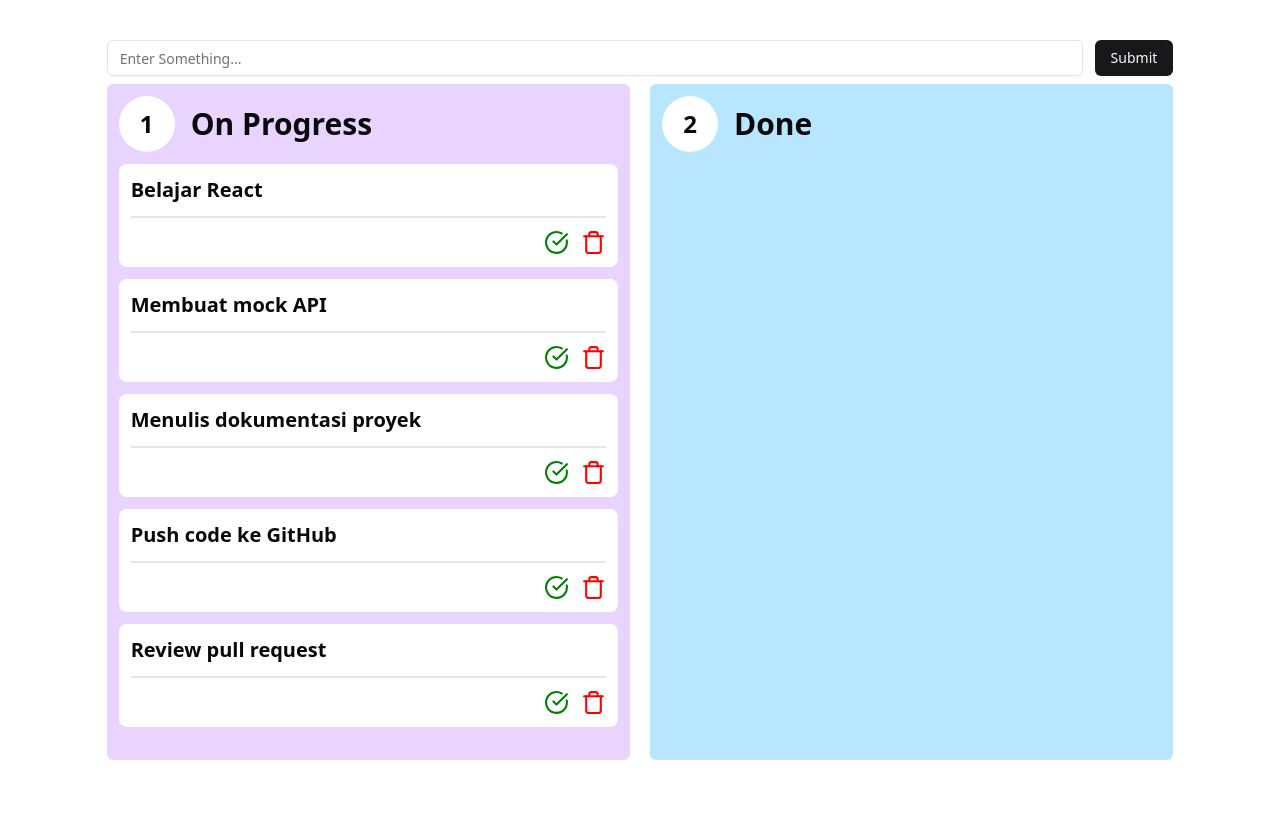
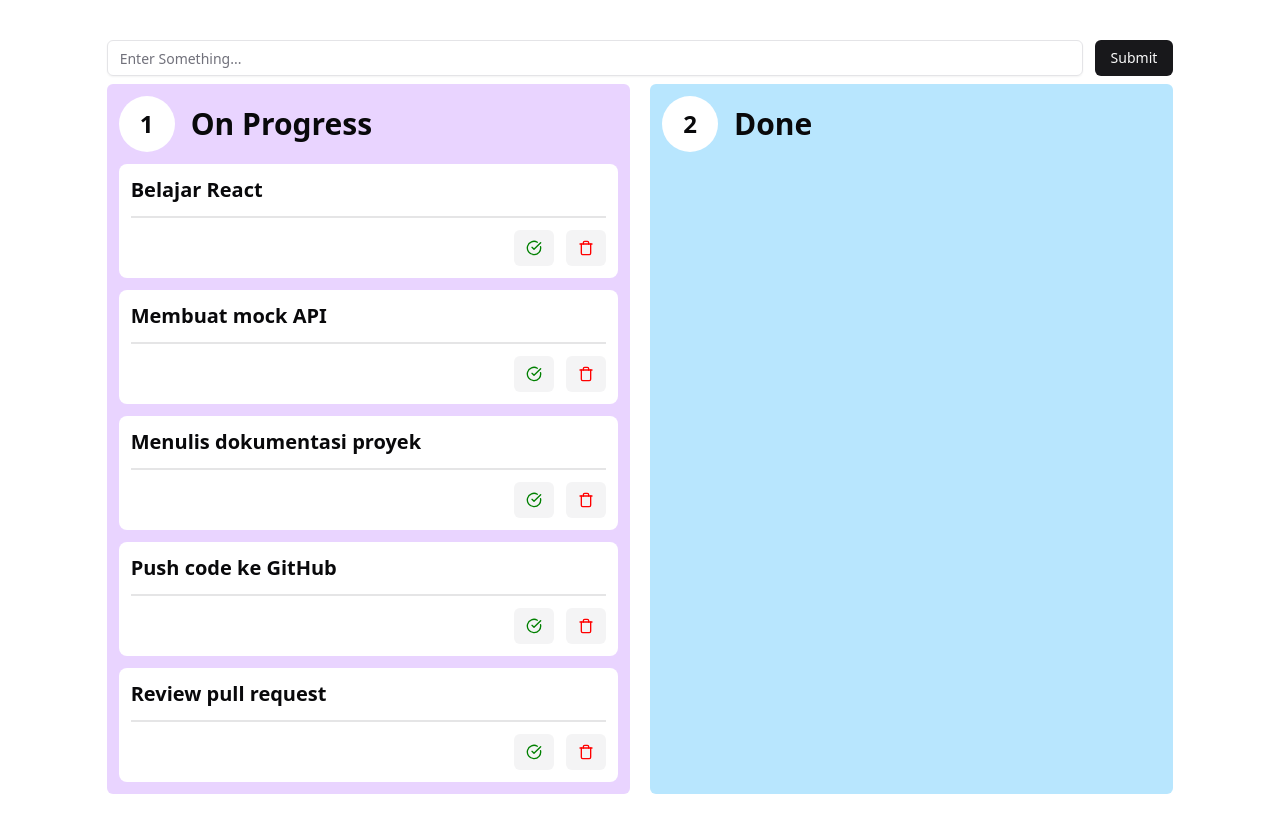
Before and after one commit to RizkyArdiansyahhh/react-data-fetching-best-practice, a Next.js app: page / in a window 1280 px wide. Shown: the top 832 px of the page. Built offline with nearby package versions, Linux system fonts and the light colour scheme; data requests are answered from the project's data file.

Commit message:
feat : delete todo

```diff
--- /dev/null
+++ b/src/api/delete-todo.ts
@@ -0,0 +1,8 @@
+import { axiosInstance } from "@/lib/axios";
+
+type TodoItemRequest = {
+  id: number;
+};
+export const deleteTodo = async ({ id }: TodoItemRequest) => {
+  return await axiosInstance.delete(`/todos/${id}`);
+};
--- /dev/null
+++ b/src/api/get-todos.ts
@@ -0,0 +1,7 @@
+import { axiosInstance } from "@/lib/axios";
+import { Todo } from "@/types/api";
+
+export const getTodos = async () => {
+  const response = await axiosInstance.get<Todo[]>("/todos");
+  return response.data;
+};
--- a/src/app/page.tsx
+++ b/src/app/page.tsx
@@ -1,20 +1,31 @@
 "use client";
+import { deleteTodo } from "@/api/delete-todo";
+import { getTodos } from "@/api/get-todos";
 import HeadlineBoardTodo from "@/components/shared/headline-board-todo";
 import TodoCard from "@/components/shared/todo-card";
 import { Button } from "@/components/ui/button";
 import { Input } from "@/components/ui/input";
-import { axiosInstance } from "@/lib/axios";
+import { queryClient } from "@/lib/query-client";
 import { Todo } from "@/types/api";
-import { useQuery } from "@tanstack/react-query";
+import { useMutation, useQuery } from "@tanstack/react-query";
 
 export default function Home() {
   const { data: todos, isLoading: fetchTodosIsLoading } = useQuery({
     queryKey: ["todos"],
-    queryFn: async () => {
-      const response = await axiosInstance.get("/todos");
-      return response.data;
-    },
+    queryFn: getTodos,
   });
+
+  const { mutate: deleteTodoMutation, isPending: deleteTodoLoading } =
+    useMutation({
+      mutationFn: deleteTodo,
+      onSuccess: () => {
+        queryClient.invalidateQueries({ queryKey: ["todos"] });
+      },
+    });
+
+  const handleDeleteTodo = (id: number) => {
+    deleteTodoMutation({ id });
+  };
 
   console.log(todos);
   return (
@@ -32,7 +43,15 @@ export default function Home() {
           <HeadlineBoardTodo title="On Progress" number="1"></HeadlineBoardTodo>
           <div className="space-y-3 mt-3 h-full overflow-y-scroll">
             {todos?.map((todo: Todo) => {
-              return !todo.isCompleted && <TodoCard key={todo.id} {...todo} />;
+              return (
+                !todo.isCompleted && (
+                  <TodoCard
+                    key={todo.id}
+                    {...todo}
+                    deleteTodoFn={handleDeleteTodo}
+                  />
+                )
+              );
             })}
           </div>
         </div>
--- a/src/components/shared/todo-card.tsx
+++ b/src/components/shared/todo-card.tsx
@@ -1,26 +1,30 @@
 import { CircleCheckBig, Trash, UndoDot } from "lucide-react";
-import Link from "next/link";
+import { Button } from "../ui/button";
 
 type TodoCardProps = {
+  id: number;
   title: string;
   isCompleted: boolean;
+  deleteTodoFn: (id: number) => void;
+  // undoTodoFn: (id: number) => void;
 };
 
 export default function TodoCard(props: TodoCardProps) {
-  const { title, isCompleted } = props;
+  const { id, title, isCompleted, deleteTodoFn } = props;
   return (
     <div className="bg-white rounded-md w-full p-3">
       <p className="text-xl font-semibold">{title}</p>
       <div className="w-full h-0.5 bg-foreground/10 my-3"></div>
       <div className="flex flex-row gap-3 justify-end">
-        <Link
-          href={""}
+        <Button
+          variant={"secondary"}
           className="hover:scale-110 transition-all ease-in-out duration-200"
         >
           <CircleCheckBig size={"25"} color="green" />
-        </Link>
-        <Link
-          href={""}
+        </Button>
+        <Button
+          onClick={() => !isCompleted && deleteTodoFn(id)}
+          variant={"secondary"}
           className="hover:scale-110 transition-all ease-in-out duration-200"
         >
           {isCompleted ? (
@@ -28,7 +32,7 @@ export default function TodoCard(props: TodoCardProps) {
           ) : (
             <Trash color="red" size={"25"} />
           )}
-        </Link>
+        </Button>
       </div>
     </div>
   );
```
